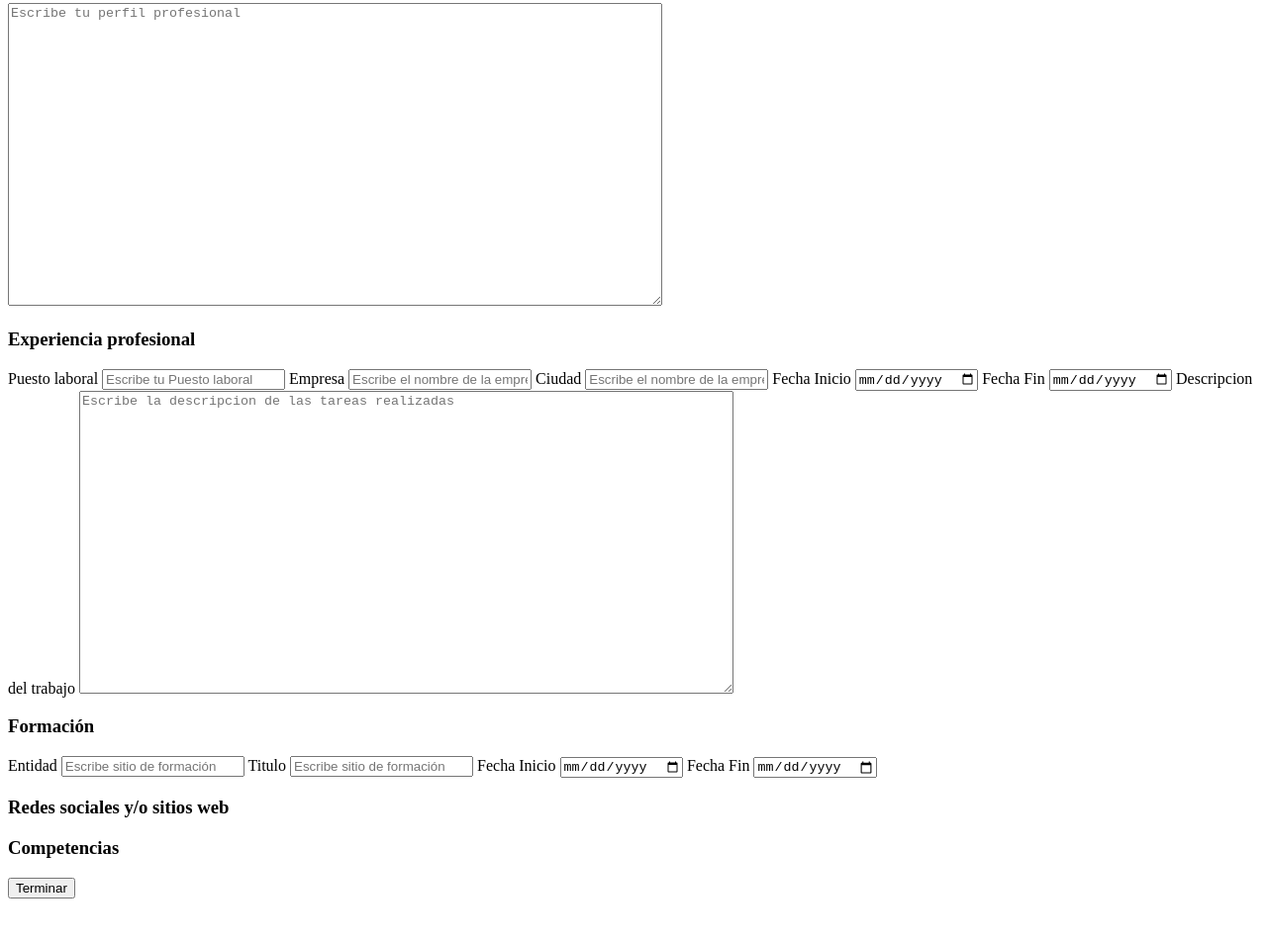
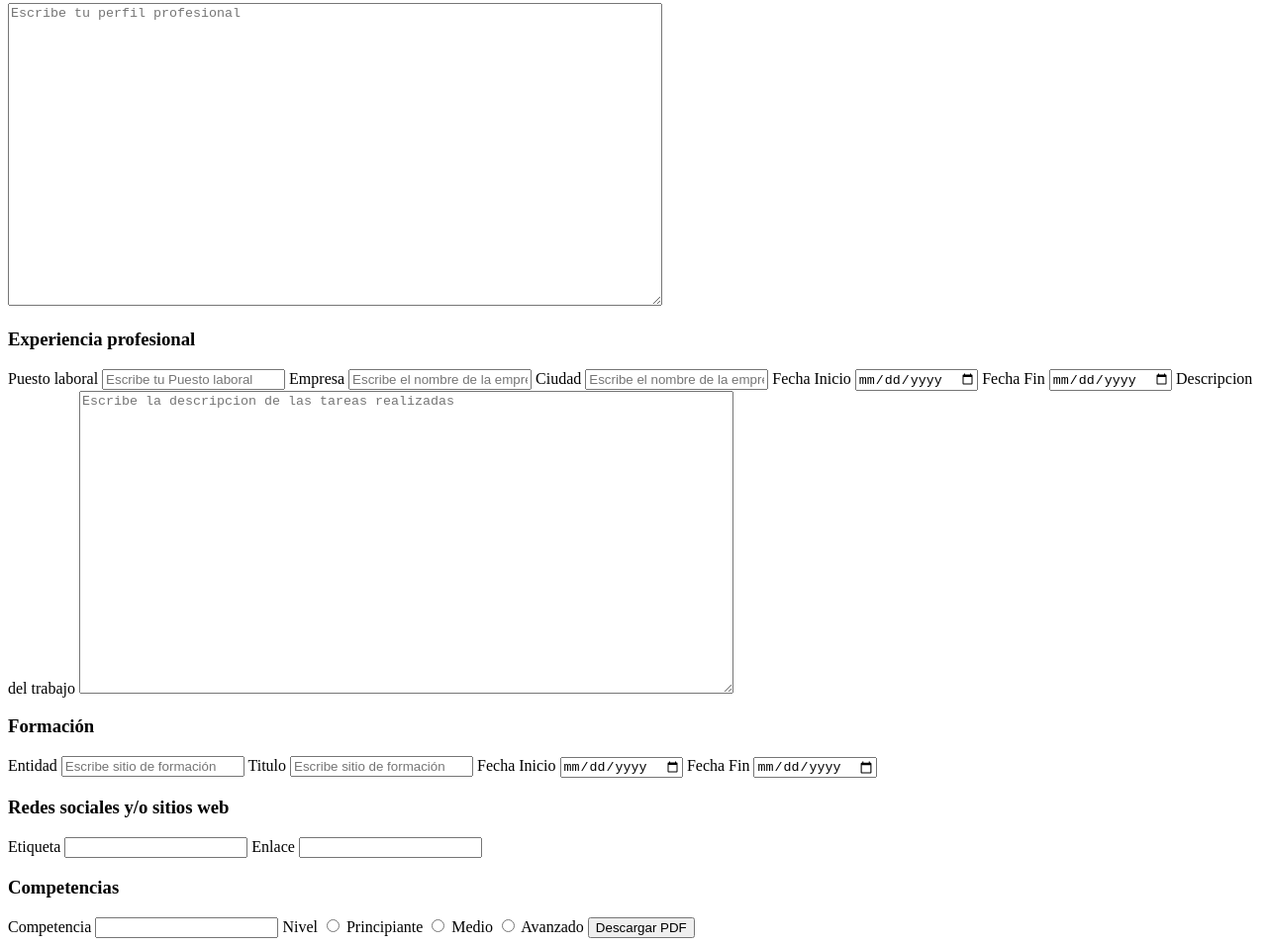
Before and after one commit to RiveroWendy/CV-Helper, a plain HTML site: page index.html in a window 1280 px wide. Shown: the part 447-1403 px from the top of the page at 99% size. Before the commit the page ends 1363 px from the top, so only its background shows below. Drawn offline with Linux system fonts and the light colour scheme.

Commit message:
adding inputs
Input and correcting css

```diff
--- a/index.html
+++ b/index.html
@@ -182,24 +182,27 @@
           <label for="idateend">Fecha Fin</label>
           <input class="controls" id="idateend" type="date" name="dateend" />
           <h3>Redes sociales y/o sitios web</h3>
+          <label for="itaglink">Etiqueta</label>
+          <input id="itaglink" type="text" name="taglink">
+
+          <label for="ilinkweb">Enlace</label>
+          <input id="ilinkweb" type="text" name="linkweb">
           <h3>Competencias</h3>
-          <input class="buttons" type="submit" value="Terminar" />
+
+          <label for="iskill">Competencia</label>
+          <input id="iskill" type="text" name="skill">
+
+          <label for="level_skill">Nivel</label>
+
+          <input type="radio" id="beginner" name="level_skill" value="Principiante">
+          <label for="beginner">Principiante</label>
+          <input type="radio" id="medium" name="level_skill" value="Medio">
+          <label for="medium">Medio</label>
+          <input type="radio" id="advanced" name="level_skill" value="Avanzado">
+          <label for="advanced">Avanzado</label>
+          <input class="buttons" type="submit" value="Descargar PDF" />
         </div>
       </form>
     </section>
   </body>
 </html>
-
-<style>
-  .column {
-    float: left;
-    width: 40%;
-    display: grid;
-    padding-right: 20px;
-  }
-
-  .row::after {
-    display: table;
-    clear: both;
-  }
-</style>
--- a/style/style.css
+++ b/style/style.css
@@ -0,0 +1,11 @@
+.column {
+    float: left;
+    width: 40%;
+    display: grid;
+    padding-right: 20px;
+  }
+
+  .row::after {
+    display: table;
+    clear: both;
+  }
```
